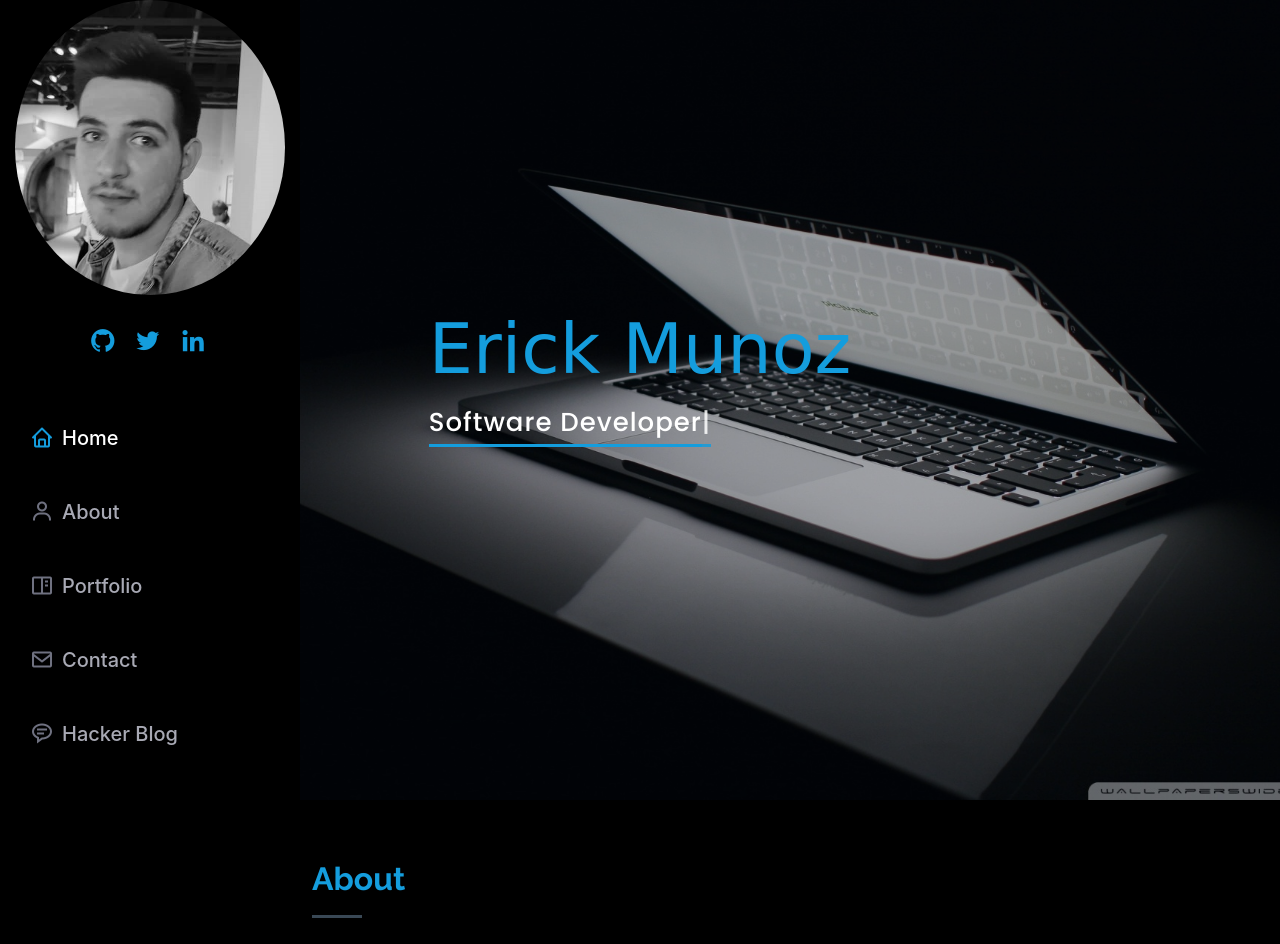
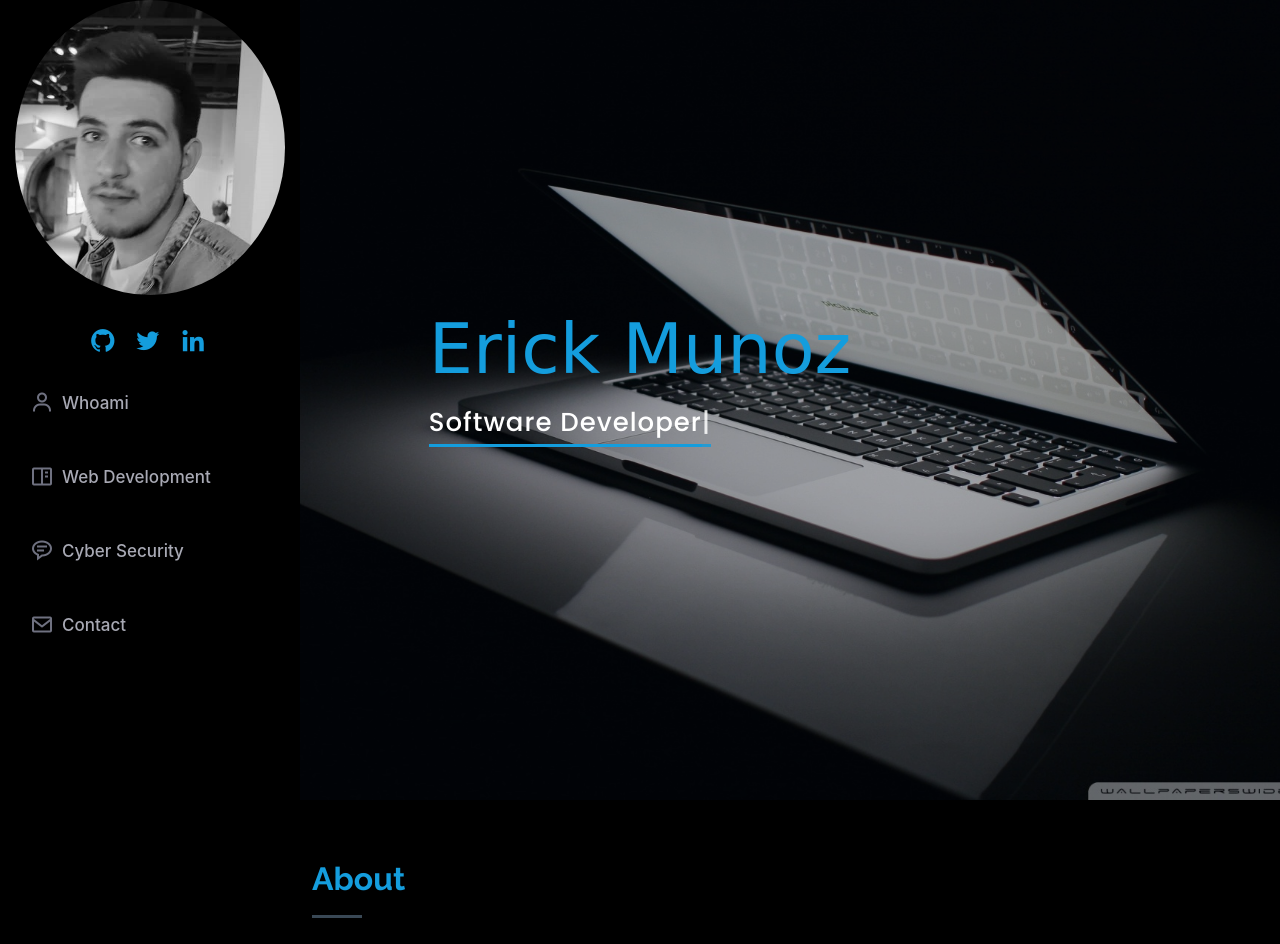
Before and after one commit to Dungyy/portfolio, a Flask app: page / in a window 1280 px wide. Shown: the top 944 px of the page. Run offline with Flask 2, Linux system fonts and the light colour scheme; some libraries are stand-ins or nearby versions; some web fonts are replaced.

Commit message:
minor tweeks

```diff
--- a/app.py
+++ b/app.py
@@ -4,7 +4,7 @@ app = Flask(__name__)
 
 
 @app.route('/')
-def home():  # put application's code here
+def home():
     return render_template("index.html")
 
 
--- a/static/iPortfolio/assets/css/style.css
+++ b/static/iPortfolio/assets/css/style.css
@@ -388,6 +388,7 @@ section {
 # Skills
 --------------------------------------------------------------*/
 
+
 .Tech {
   color: rgb(135, 150, 156);
   padding: 20px 0 10px 10px;
@@ -397,6 +398,7 @@ section {
   font-weight: 500;
   font-family: -apple-system, BlinkMacSystemFont, "Segoe UI", Roboto, Oxygen,
     Ubuntu, Cantarell, "Open Sans", "Helvetica Neue", sans-serif;
+
 }
 
 @media (max-width: 700px) {
@@ -675,8 +677,15 @@ section {
   margin-right: 10px;
 }
 
+#navbar {
+  position: relative;
+  top: -35px;
+  cursor: pointer;
+}
+
+
 .nav-menu span {
-  font-size: 20px;
+  font-size: 17px;
 }
 
 .nav-link i {
--- a/templates/index.html
+++ b/templates/index.html
@@ -2,7 +2,7 @@
 <html lang="en">
 
 <head>
-  <title>Erick Munoz | Portfolio</title>
+  <title>Erick Munoz</title>
   <meta id="Content" content="Erick's Munoz Portfolio" name="Erick Munoz">
   <meta content="Erick's Portfolio" name="Erick Munoz Ontiveros">
   <meta charset="utf-8">
@@ -58,11 +58,11 @@
 
       <nav id="navbar" class="nav-menu navbar">
         <ul>
-          <li><a href="#hero" class="nav-link scrollto active"><i class="bx bx-home"></i> <span>Home</span></a></li>
-          <li><a href="#about" class="nav-link scrollto"><i class="bx bx-user"></i> <span>About</span></a></li>
-          <li><a href="#portfolio" class="nav-link scrollto"><i class="bx bx-book-content"></i> <span>Portfolio</span></a></li>
+          <!-- <li><a href="#hero" class="nav-link scrollto active"><i class="bx bx-home"></i> <span>Home</span></a></li> -->
+          <li><a href="#about" class="nav-link scrollto"><i class="bx bx-user"></i> <span>Whoami</span></a></li>
+          <li><a href="#skills" class="nav-link scrollto"><i class="bx bx-book-content"></i> <span>Web Development</span></a></li>
+          <li><a class="nav-link scrollto"><i class="bx bx-message-rounded-detail"></i>  <span onclick="window.open('https://medium.com/@hacker.dungy')">Cyber Security</span></a></li>
           <li><a href="#contact" class="nav-link scrollto"><i class="bx bx-envelope"></i> <span>Contact</span></a></li>
-          <li><a href="https://medium.com/@hacker.dungy" class="nav-link scrollto"><i class="bx bx-message-rounded-detail"></i> <span>Hacker Blog</span></a></li>
 
         </ul>
       </nav>
@@ -116,7 +116,6 @@
 
 
     <!-- ======= Skills Section ======= -->
-
     <section id="skills" class="Tech section-title skills ">
       <div class="tech" data-aos="fade-up">
           <h2>Technologies</h2>
@@ -178,11 +177,10 @@
       </div>
     </div>
     </section>
-
     <!-- End Skills/Tools Section -->
 
     <!-- ======= Portfolio Section ======= -->
-    <section id="portfolio" class="portfolio section-bg">
+    <section id="" class="portfolio section-bg">
       <div class="container items">
 
         <div class="section-title">
@@ -262,9 +260,9 @@
         <!-- 8 -->
           <div class="col-lg-4 col-md-6 portfolio-item filter-app" data-aos="fade-up"  data-aos-delay="400">
             <div class="portfolio-wrap">
-              <img src="../static/iPortfolio/assets/img/portfolio/Screenshot (14).png" class="img-fluid" alt="">
+              <img src="../static/iPortfolio/assets/img/portfolio/dungychat.png" class="img-fluid" alt="">
               <div class="portfolio-links">
-                <a href="../static/iPortfolio/assets/img/portfolio/Screenshot (14).png" data-gallery="portfolioGallery" class="portfolio-lightbox" title="A Real-time chat app using WebSockets, I used Node.js, Express, and Socket.io as my backend with Vanilla JavaScript on the frontend with a custom UI The Stack: NodeJS, Express,
+                <a href="../static/iPortfolio/assets/img/dungychat.png" data-gallery="portfolioGallery" class="portfolio-lightbox" title="A Real-time chat app using WebSockets, I used Node.js, Express, and Socket.io as my backend with Vanilla JavaScript on the frontend with a custom UI The Stack: NodeJS, Express,
                 Socket.io and JavaScript"/>DungyChat<a class="bx " href="https://dungy-chat.herokuapp.com/">Live</a></a><a class="bx " href="https://github.com/Dungyy/Dungy-Chat">Code</a>
               </div>
             </div>
```
Also changed, not shown: static/iPortfolio/assets/img/portfolio/dungychat.png (added), 2 other files.
